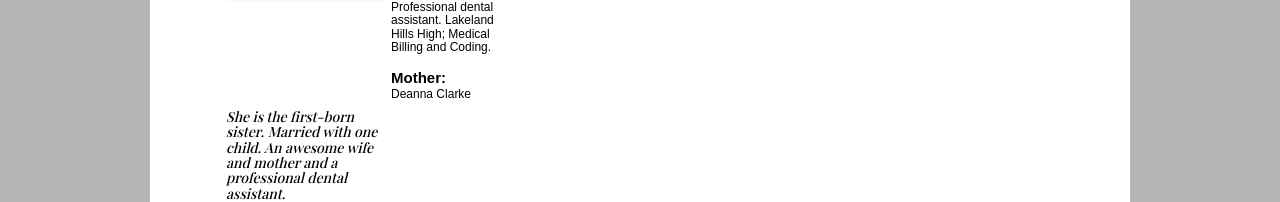
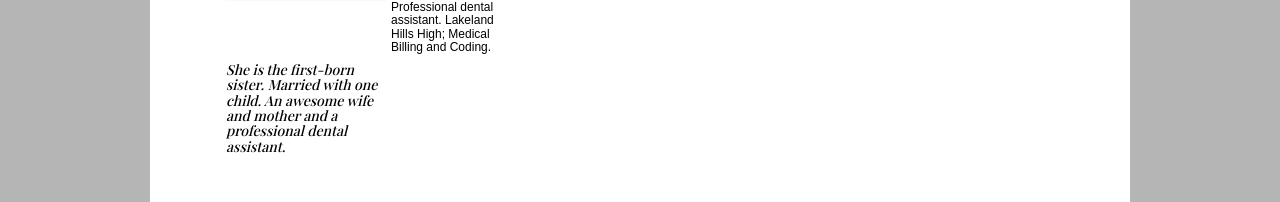
Before and after one commit to 4derricsgalaxy/corajackson, a Next.js app: page /family/alicia in a window 1280 px wide. Shown: the part 292-494 px from the top of the page. Built offline with nearby package versions, Linux system fonts and the light colour scheme; no server answers.

Commit message:
Remove the other-parent line ("Mother:" / "Father:") beside every profile picture; it stays in the Children column
Co-Authored-By: Claude Opus 5.5 <noreply@anthropic.com>

```diff
--- a/src/app/family/[slug]/page.tsx
+++ b/src/app/family/[slug]/page.tsx
@@ -72,12 +72,6 @@ export default async function PersonPage({ params }: { params: Promise<{ slug: s
   const parent = person.parentId ? graph.byId.get(person.parentId) : undefined;
   const up = parent && parent.depth > 0 ? { href: `/family/${parent.slug}`, label: firstName(parent) } : { href: "/", label: "Home" };
 
-  // "Father: Donnie Lopp (divorced)" beside the portrait comes from the block this person sits in on their parent's
-  // page, so it is typed once there; the person's own `parentNote` is only the fallback.
-  const homeBlock = parent?.families?.find((f) => f.name && f.children.some((c) => c.childId === person._id));
-  const otherParent = parent && homeBlock?.name
-    ? { docId: parent._id, field: "families", label: `${homeBlock.role ?? "Parent"}:`, value: homeBlock.status ? `${homeBlock.name} (${homeBlock.status})` : homeBlock.name }
-    : undefined;
 
   const t = pd();
   // captions (labels, headings, buttons, child names) can be re-worded per page with the Design tool
@@ -131,7 +125,7 @@ export default async function PersonPage({ params }: { params: Promise<{ slug: s
                 <div className="wix-person-portrait" {...editableField(person._id, "portrait")} {...t("portrait")}>
                   <PersonPortrait image={person.portrait} name={person.title} width={person.children.length === 0 ? 243 : 160} height={person.children.length === 0 ? 327 : 215} priority />
                 </div>
-                <PersonFacts person={person} otherParent={otherParent} editing={editing} design={design} />
+                <PersonFacts person={person} editing={editing} design={design} />
                 {hasBio ? (
                   <div className={quoteClass} {...editableField(person._id, "bio")} {...t("write-up")}>
                     <RichText content={person.bio} className="wix-quote" />
--- a/src/components/wix/person/PersonFacts.tsx
+++ b/src/components/wix/person/PersonFacts.tsx
@@ -2,12 +2,10 @@ import { editableField } from "@/lib/cms/sdk";
 import type { FamilyMember } from "@/lib/content/types";
 import { pd, pdWords } from "@/lib/design/keys";
 import type { Look } from "@/lib/design/model";
-import { formatDate, splitNote } from "./parent-note";
+import { formatDate } from "./parent-note";
 
 interface Props {
   person: FamilyMember;
-  /** the other parent as listed on the parent's page; wins over this person's own `parentNote` */
-  otherParent?: { docId: string; field: string; label: string; value: string };
   /** edit mode: Born / Place / Life & Work show even when empty, so they can be clicked and filled in */
   editing?: boolean;
   /** this page's Design-tool changes (re-worded labels) */
@@ -17,9 +15,9 @@ interface Props {
 /** shown only to editors, in place of an empty value */
 const EMPTY = "Click to add";
 
-/** The stacked "Born: / May 19, 1955" pairs to the right of the portrait. Only fields with a value render (plus empty Born / Place / Life & Work while editing). */
-export function PersonFacts({ person, otherParent, editing, design }: Props) {
-  const note = otherParent ?? (person.parentNote ? { docId: person._id, field: "parentNote", ...splitNote(person.parentNote) } : null);
+/** The stacked "Born: / May 19, 1955" pairs to the right of the portrait. Only fields with a value render (plus empty Born / Place / Life & Work while editing).
+ *  The other parent ("Mother: …" / "Father: …") is not shown here; it lives only in the Children column of the parent's page. */
+export function PersonFacts({ person, editing, design }: Props) {
   const pairs: { docId?: string; field: string; label: string; value: string }[] = [];
   if (person.birthDate || editing) pairs.push({ field: "birthDate", label: "Born:", value: person.birthDate ? formatDate(person.birthDate) : "" });
   if (person.deathDate) pairs.push({ field: "deathDate", label: "Passed:", value: formatDate(person.deathDate) });
@@ -27,7 +25,6 @@ export function PersonFacts({ person, otherParent, editing, design }: Props) {
   if (person.residence) pairs.push({ field: "residence", label: "Resides:", value: person.residence });
   if (person.spouse) pairs.push({ field: "spouse", label: "Spouse:", value: person.spouse });
   if (person.occupation || editing) pairs.push({ field: "occupation", label: "Life & Work:", value: person.occupation ?? "" });
-  if (note) pairs.push(note);
   if (!pairs.length) return null;
   const t = pd();
   const w = pdWords(design);
```
Also changed, not shown: 1 other file (tests, documents, lock files or other folders).
